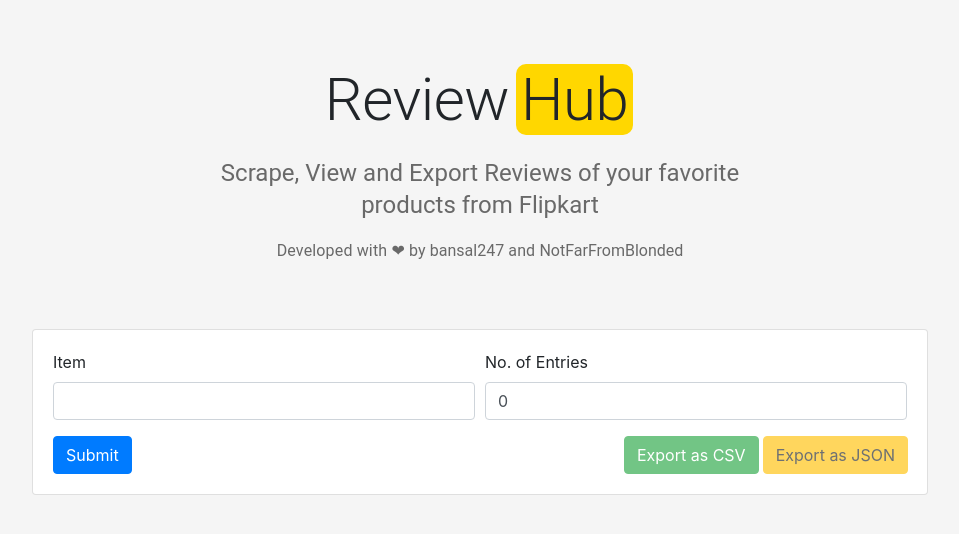
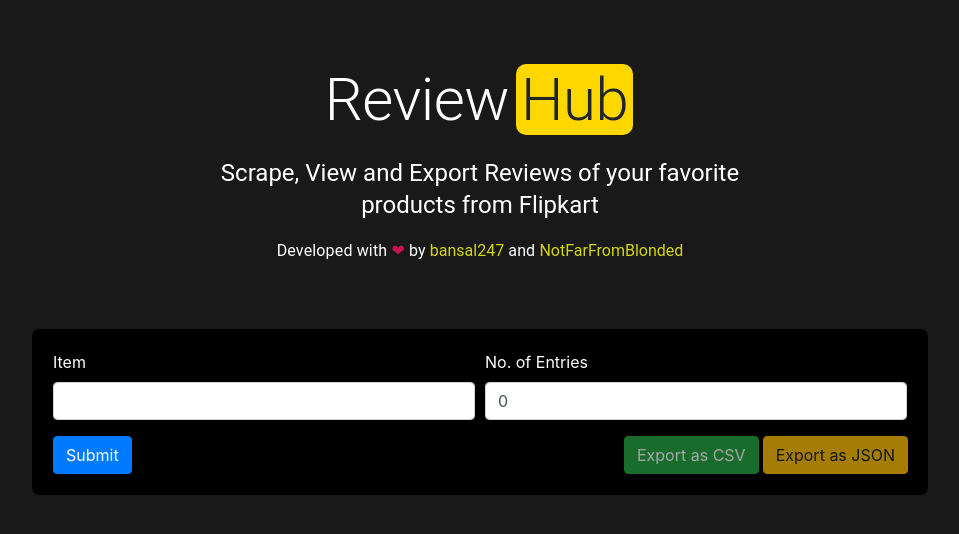
Before and after one commit to NotFarFromBlonded/review-hub, a React (Create React App) app: page / in a window 1280 px wide. Shown: the top 534 px of the page, without its empty margins (160-1119 px from the left). Built offline with nearby package versions, Linux system fonts and the light colour scheme; a web font is replaced by a local one.

Commit message:
UI changes

```diff
--- a/src/App.css
+++ b/src/App.css
@@ -87,17 +87,17 @@ a:active {
 .click{
   border:thin;
   background: border-box;
-  color: dimgray;
+  color: #d5d516;
 }
 
 .clickEmoji{
   border:thin;
   background: border-box;
-  color: dimgray;
+  color: #cb1456;
 }
 
 .click:hover{
-  color: black;
+  color: #d5d516;
   text-decoration-line: underline;
 }
 
@@ -106,9 +106,23 @@ a:active {
 }
 
 .clickEmoji:hover{
-  color: black
+  color: #eb1111;
 }
 
 .clickEmoji:focus{
   outline: none;
 }
+
+.MuiPaper-root{
+  border: 1px solid #ffffff4a;
+}
+
+.MuiTableCell-stickyHeader{
+  background-color: #191919;
+  border: 1px solid #ffffff4a;
+}
+
+.MuiSelect-select{
+  padding-right: 24px;
+  border: 1px solid white
+}
--- a/src/App.js
+++ b/src/App.js
@@ -9,7 +9,7 @@ function App() {
   const useStyles  = makeStyles(()=>({
     App: {
       minHeight: "100vh",
-      backgroundColor: "whitesmoke"
+      backgroundColor: "#191919"
     },
   }));
   const classes = useStyles();
--- a/src/Components/EntriesForm.jsx
+++ b/src/Components/EntriesForm.jsx
@@ -25,16 +25,16 @@ const EntriesForm = () => {
 
     return (
         <ThemeProvider theme = {theme}>
-            <div className="card m-3 mx-auto" >
-                <div className="card-body">
+            <div className="card m-3 mx-auto" style={{backgroundColor:"black", borderRadius: "0.5rem"}}>
+                <div className="card-body" style={{background:"black", borderRadius: "0.25rem"}}>
                     <form onSubmit={handleSubmit}>
                         <div className="form-row">
                             <div className="form-group col">
-                                <label>Item</label>
+                                <label style={{color:"white"}}>Item</label>
                                 <input name="item" type="text" {...bindItem} className="form-control"/>
                             </div>
                             <div className="form-group col">
-                                <label>No. of Entries</label>
+                                <label style={{color:"white"}}>No. of Entries</label>
                                 <input name="noOfEntries" type="number" {...bindSize} className="form-control"/>
                             </div>
                         </div>
--- a/src/Components/Front.jsx
+++ b/src/Components/Front.jsx
@@ -3,7 +3,7 @@ import {Box, Container, Typography, makeStyles} from '@material-ui/core';
 
 const useStyles = makeStyles(()=>({
     secondaryText: {
-        color:"dimgray"
+        color:"white"
     },
     hub: {
         backgroundColor: "gold",
@@ -13,7 +13,8 @@ const useStyles = makeStyles(()=>({
         margin: "0px 2px 0px 2px"
     },
     review: {
-        marginRight: "5px"
+        marginRight: "5px",
+        color: "white",
     }
 }))
 
--- a/src/Components/ReviewTable.jsx
+++ b/src/Components/ReviewTable.jsx
@@ -6,7 +6,6 @@ import {
     ThemeProvider,
     Container,
     TableContainer,
-    CircularProgress,
     TableHead,
     TableRow,
     Table,
@@ -29,7 +28,8 @@ const useStyles = makeStyles(()=>({
         backgroundColor: "black"
     },
     columnshead: {
-        color: "black",
+        backgroundColor: 'black',
+        color: "white",
         fontFamily: ['"B612 Mono"','monospace'].join(','),
         fontWeight: "bold",
     },
@@ -41,8 +41,19 @@ const useStyles = makeStyles(()=>({
     },
     container: {
         maxHeight: 440,
+        backgroundColor: '#191919',
+    },
+    rowNew: {
+        color: 'white',
+        border: '1px solid #ffffff4a'
+    },
+    pagination: {
+        background: 'black',
+        color: 'white'
+    },
+    table: {
+        marginTop: '4rem',
     }
-
 }))
 
 const ReviewTable = () => {
@@ -68,16 +79,12 @@ const ReviewTable = () => {
 
     return (
         <ThemeProvider theme = {theme}>
-            <div>
+            <div className={classes.table}>
             <Container style={{ textAlign: 'center' }} >
                 <Paper >
-                {((loading) ? (
-                    <CircularProgress className={classes.progress} />
-                ) : ((theArray.length===0)?"":(
-                     <>
                         <TableContainer className={classes.container}>
-                            <Table stickyHeader aria-label="sticky table">
-                                <TableHead className={classes.tablehead}>
+                            <Table stickyHeader aria-label="sticky table" >
+                                <TableHead >
                                     <TableRow>
                                     {['No.', 'By', 'Item Name', 'Rating', 'Rating Head', 'Comment'].map((column) => (
                                         <TableCell
@@ -92,19 +99,20 @@ const ReviewTable = () => {
                                     ))}
                                     </TableRow>
                                 </TableHead>
-                                <TableBody>
+                                <TableBody >
                                     {
                                         theArray.slice(
                                             page * rowsPerPage,
                                             page * rowsPerPage + rowsPerPage
                                         ).map((row, index) => {
                                             return(
-                                                <TableRow key = {index}>
+                                                <TableRow key = {index} >
                                                     <TableCell
                                                         component="th"
                                                         scope="row"
                                                         align="left"
                                                         key = {row.noid}
+                                                        className={classes.rowNew}
                                                     >
                                                         <div style={{ display: 'flex' }}>
                                                             <span>{row.no}</span>
@@ -113,6 +121,7 @@ const ReviewTable = () => {
                                                     <TableCell
                                                         align="left"
                                                         key = {row.byid}
+                                                        className={classes.rowNew}
                                                     >
                                                         <div style={{display: 'flex'}}>
                                                             <span>{row.by}</span>
@@ -121,6 +130,7 @@ const ReviewTable = () => {
                                                     <TableCell
                                                         align="center"
                                                         key = {row.itemnameid}
+                                                        className={classes.rowNew}
                                                     >
                                                         <div style={{display: 'flex'}}>
                                                             <span>{row.item_name}</span>
@@ -129,6 +139,7 @@ const ReviewTable = () => {
                                                     <TableCell
                                                         align="center"
                                                         key = {row.ratingid}
+                                                        className={classes.rowNew}
                                                     >
                                                         <div>
                                                             <span>{row.rating}</span>
@@ -137,6 +148,7 @@ const ReviewTable = () => {
                                                     <TableCell
                                                         align="justify"
                                                         key = {row.ratingheadid}
+                                                        className={classes.rowNew}
                                                     >
                                                         <div style={{display: 'flex'}}>
                                                             <p>{row.rating_head}</p>
@@ -145,6 +157,7 @@ const ReviewTable = () => {
                                                     <TableCell
                                                         align="justify"
                                                         key = {row.ratingtextid}
+                                                        className={classes.rowNew}
                                                     >
                                                         <div>
                                                             <p>{row.rating_text}</p>
@@ -165,9 +178,8 @@ const ReviewTable = () => {
                             page={page}
                             onPageChange={handleChangePage}
                             onRowsPerPageChange={handleChangeRowsPerPage}
+                            className = {classes.pagination}
                         />
-                    </>
-                )))}
                 </Paper>
             </Container>
 
--- a/src/Pages/Home.js
+++ b/src/Pages/Home.js
@@ -2,13 +2,31 @@ import React from 'react'
 import ReviewTable from '../Components/ReviewTable'
 import EntriesForm from '../Components/EntriesForm'
 import Front from '../Components/Front'
+import { ReviewState } from '../Context';
+import {
+  makeStyles,
+  CircularProgress,
+} from '@material-ui/core';
+
+const useStyles = makeStyles(()=>({
+  progress: {
+    color:"white",
+    marginLeft: "50%",
+    marginTop: "4rem",
+  },
+  table: {
+    marginTop: "4rem"
+  }
+}))
 
 const Home = () => {
+  const classes = useStyles();
+  const {theArray,loading,submitting} = ReviewState();
   return (
     <>
       <Front/>
       <EntriesForm/>
-      <ReviewTable/>
+      {(!submitting&&theArray.length===0)?"":(loading)?<CircularProgress className={classes.progress} />:<ReviewTable/>}
     </>
 
   )
```
